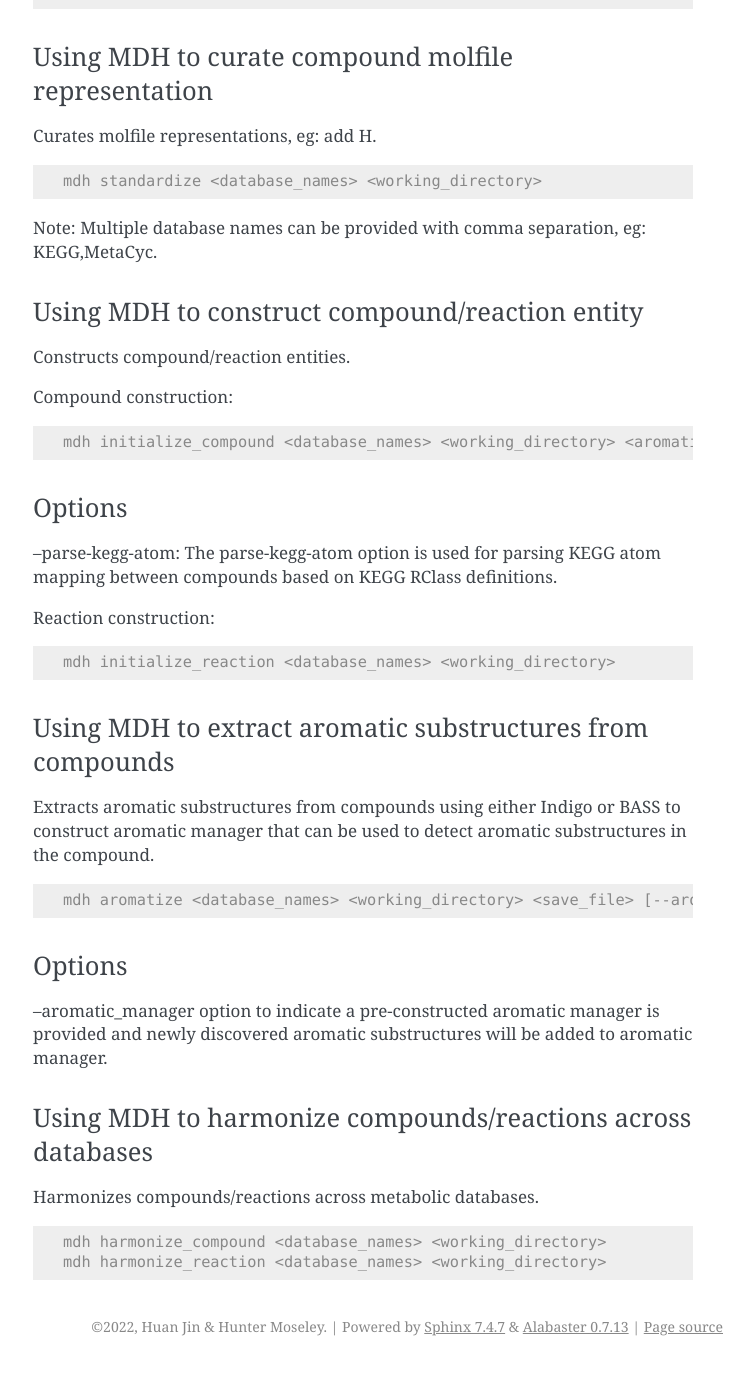
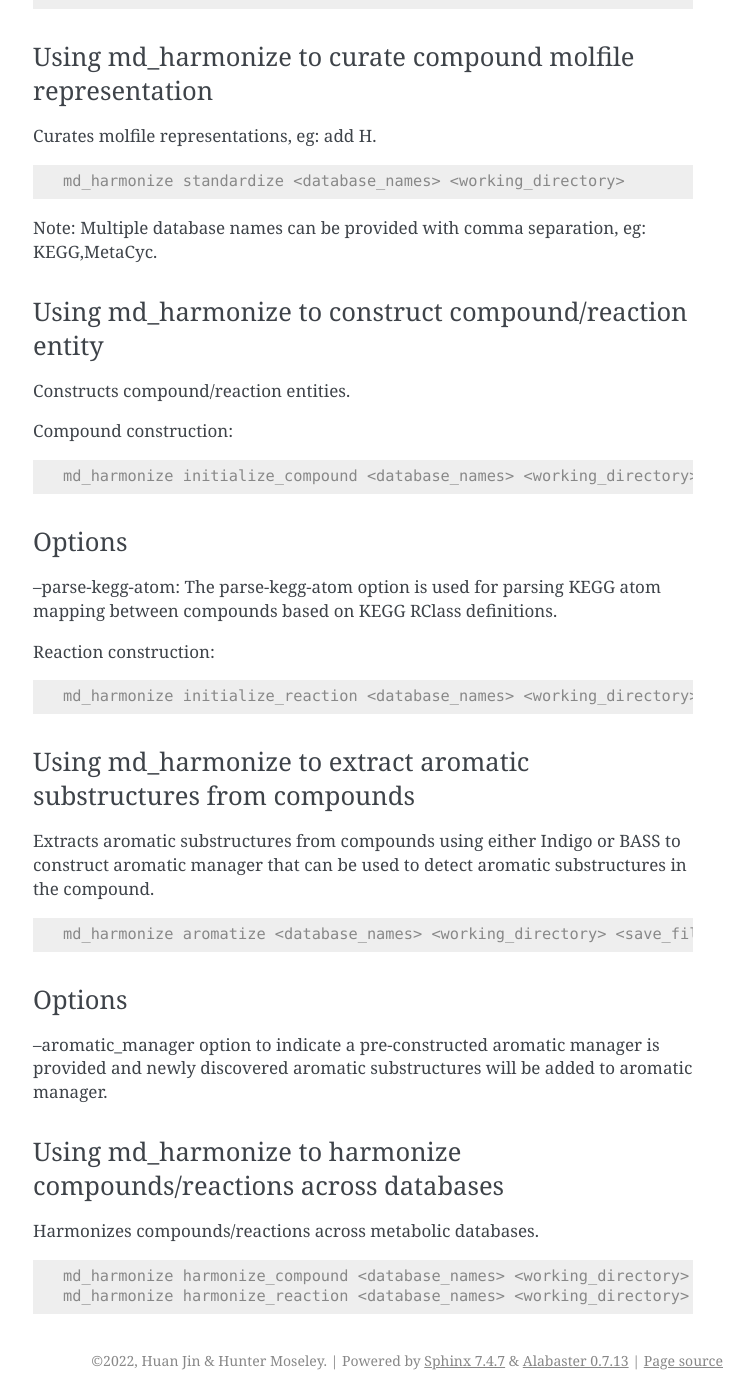
Before and after one commit to MoseleyBioinformaticsLab/md_harmonize, a Sphinx documentation site: the page built from doc/tutorial.rst, in a window 1280 px wide and 1400 px high, scrolled down 812 px. Shown: the whole window, without its empty margins (387-1141 px from the left). Built offline with Sphinx 7.4.7, drawn with Linux system fonts in a browser that asks for light colours; the version number is read from the project's files by our own code; before the commit the page ends 2178 px from its top, so only the background shows below that; some of the changed text lies outside the part shown.

Commit message:
name change

```diff
--- a/doc/conf.py
+++ b/doc/conf.py
@@ -11,9 +11,9 @@ import sys
 
 sys.path.insert(0, os.path.abspath('../'))
 
-from mdh import __version__
+from md_harmonize import __version__
 
-project = 'mdh'
+project = 'md_harmonize'
 copyright = '2022, Huan Jin & Hunter Moseley'
 author = 'Huan Jin & Hunter Moseley'
 
--- a/doc/tutorial.rst
+++ b/doc/tutorial.rst
@@ -1,7 +1,7 @@
-The MDH Tutorial
+The md_harmonize Tutorial
 ================
 
-The `MDH` is intended to harmonize compounds and reactions across public metabolic databases. It provides functionalities to:
+The `md_harmonize` is intended to harmonize compounds and reactions across public metabolic databases. It provides functionalities to:
     * Update a local copy of the KEGG metabolic databases.
     * Curate compound molfile representations.
     * Construct compound/reaction entities.
@@ -11,7 +11,7 @@ The `MDH` is intended to harmonize compounds and reactions across public metabol
 
 In this document, each usage will be explained in details.
 
-The MDH API tutorial
+The md_harmonize API tutorial
 ~~~~~~~~~~~~~~~~~~~~
 
 Data preparation
@@ -21,27 +21,27 @@ The raw KEGG, MetaCyc, and HMDB is available on zenodo https://doi.org/10.5281/z
     * MetaCyc compound molfiles, atom-mapping and reactions.
     * HMDB compound molfiles.
 
-Using MDH to download KEGG databases
+Using md_harmonize to download KEGG databases
 -------------------------------------
 
 Updates the KEGG metabolic databases, including compound kcf/molfile, reaction, and rclass.
 
 .. code-block:: console
 
-    mdh download KEGG <working_directory>
+    md_harmonize download KEGG <working_directory>
 
-Using MDH to curate compound molfile representation
+Using md_harmonize to curate compound molfile representation
 ----------------------------------------------------
 
 Curates molfile representations, eg: add H.
 
 .. code-block:: console
 
-    mdh standardize <database_names> <working_directory>
+    md_harmonize standardize <database_names> <working_directory>
 
 Note: Multiple database names can be provided with comma separation, eg: KEGG,MetaCyc.
 
-Using MDH to construct compound/reaction entity
+Using md_harmonize to construct compound/reaction entity
 -----------------------------------------------
 
 Constructs compound/reaction entities.
@@ -50,7 +50,7 @@ Compound construction:
 
 .. code-block:: console
 
-    mdh initialize_compound <database_names> <working_directory> <aromatic_manager_file> [--parse_kegg_atom]
+    md_harmonize initialize_compound <database_names> <working_directory> <aromatic_manager_file> [--parse_kegg_atom]
 
 
 Options
@@ -64,9 +64,9 @@ Reaction construction:
 
 .. code-block:: console
 
-    mdh initialize_reaction <database_names> <working_directory>
+    md_harmonize initialize_reaction <database_names> <working_directory>
 
-Using MDH to extract aromatic substructures from compounds
+Using md_harmonize to extract aromatic substructures from compounds
 ----------------------------------------------------------
 
 Extracts aromatic substructures from compounds using either Indigo or BASS to construct
@@ -74,18 +74,18 @@ aromatic manager that can be used to detect aromatic substructures in the compou
 
 .. code-block:: console
 
-    mdh aromatize <database_names> <working_directory> <save_file> [--aromatic_manager=<aromatic_manager_file>]
+    md_harmonize aromatize <database_names> <working_directory> <save_file> [--aromatic_manager=<aromatic_manager_file>]
 
 Options
 -------
 --aromatic_manager option to indicate a pre-constructed aromatic manager is provided and newly discovered aromatic substructures will be added to aromatic manager.
 
-Using MDH to harmonize compounds/reactions across databases
+Using md_harmonize to harmonize compounds/reactions across databases
 -----------------------------------------------------------
 
 Harmonizes compounds/reactions across metabolic databases.
 
 .. code-block:: console
 
-    mdh harmonize_compound <database_names> <working_directory>
-    mdh harmonize_reaction <database_names> <working_directory>
+    md_harmonize harmonize_compound <database_names> <working_directory>
+    md_harmonize harmonize_reaction <database_names> <working_directory>
--- a/md_harmonize/__init__.py
+++ b/md_harmonize/__init__.py
@@ -8,4 +8,4 @@ This package includes the following modules.
 
 """
 
-__version__ = "1.0.0.2"
+__version__ = "1.0.0.3"
--- a/requirements.txt
+++ b/requirements.txt
@@ -1,4 +1,4 @@
-sphinx>=5.1.1
+sphinx
 sphinxcontrib-napoleon
 sphinx_rtd_theme
 docopt >= 0.6.2
```
Also changed, not shown: doc/api.rst (+9 -9 lines), doc/guide.rst (+14 -14 lines), doc/requirement.txt (deleted, +0 -10 lines), setup.py (+5 -5 lines), 8 other files.
